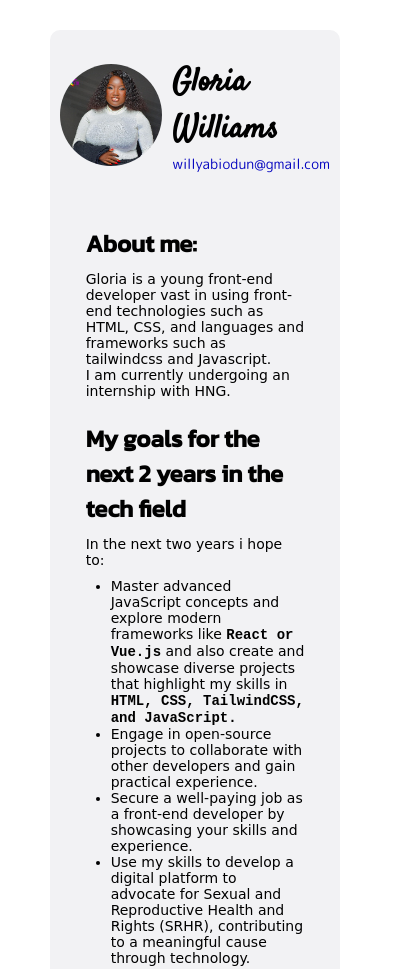
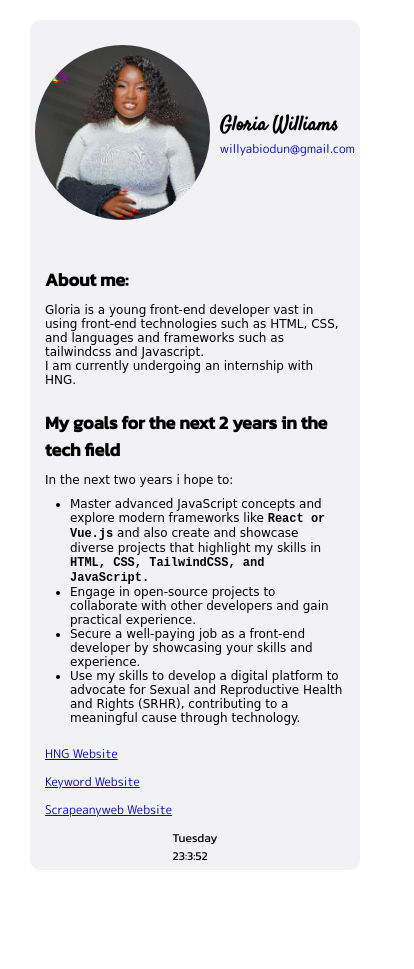
Before and after one commit to Jumai26/HNGInternship, a plain HTML site: page index.html in a window 390 px wide. Shown: the top 969 px of the page, 414 px wide, since content can reach past the window. After the commit the page ends 890 px from the top, so only its background shows below. Drawn offline with Linux system fonts and the light colour scheme; a web font is replaced by a local one.

Commit message:
made it mobile friendly

```diff
--- a/index.css
+++ b/index.css
@@ -50,7 +50,7 @@ h2{
     font-size: 32px;
 }
 
-.slack-email{
+.slack-email, a{
     font-family: var(--emailtext);
     font-size: 14px;
     text-align: center;
@@ -84,8 +84,42 @@ li {
 
 #various-links {
     display: flex;
-    flex-direction: row;
-    justify-content:stretch;
-    align-items:center;
-    gap: 25%;
+    flex-direction: column;
+    justify-content: start;
+    align-items: start;
+    flex-wrap: wrap;
+    gap: 10px;
 }
+
+.current-day, .current-time {
+    font-family: var(--text1);
+}
+
+@media screen and (max-width: 500px) {
+
+    #container {
+        margin: 20px 30px;
+        padding: 5px;
+    }
+
+    h2 {
+        font-size: 20px;
+    }
+
+    .slack-email, a {
+        font-size: 12px;
+    }
+
+    main{
+        margin: 10px;
+        gap: 10px;
+    }
+
+    h3 {
+        font-size: 18px;
+    }
+
+    p, li {
+        font-size: 12px;
+    }
+}
```
Also changed, not shown: 1 other file.
